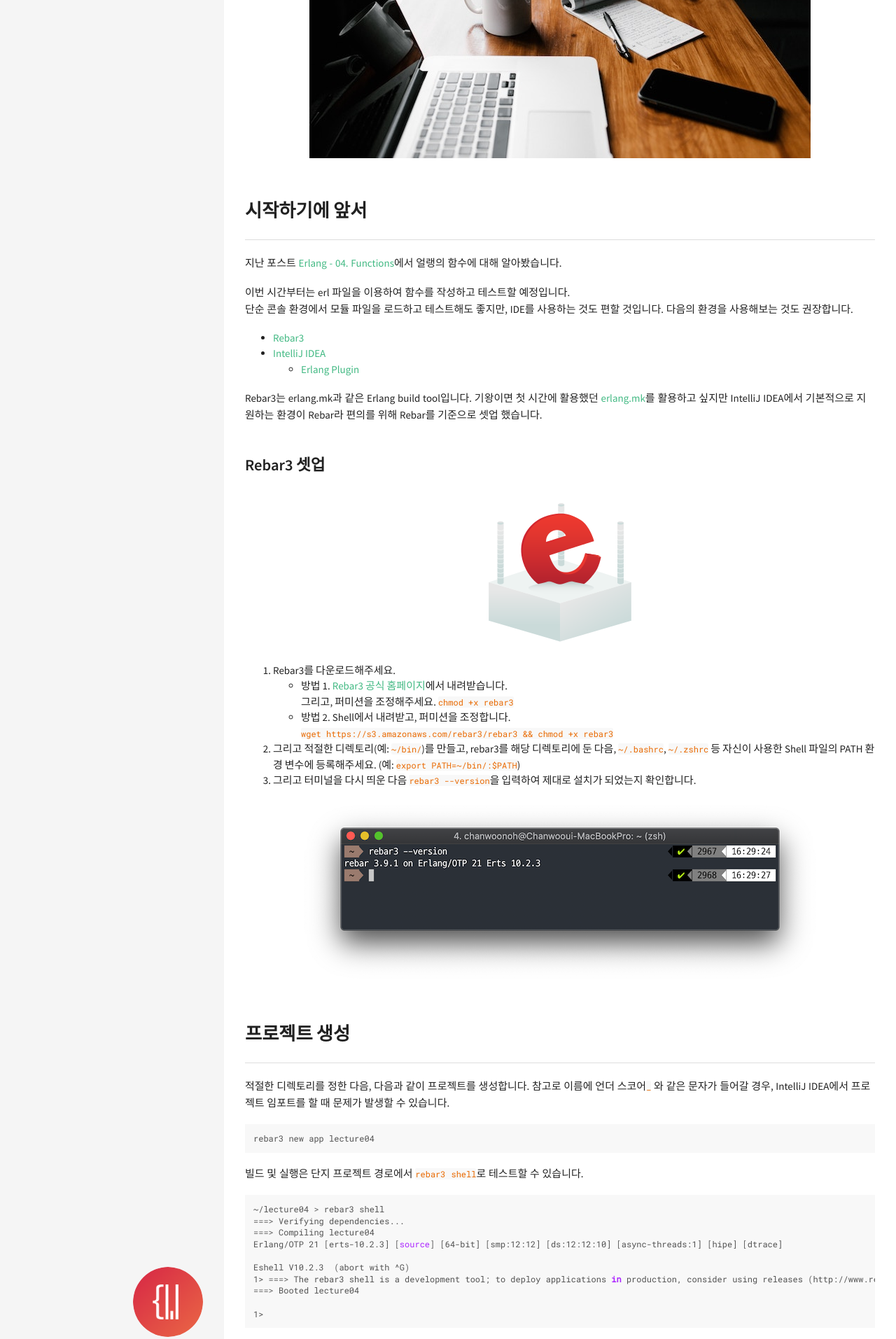
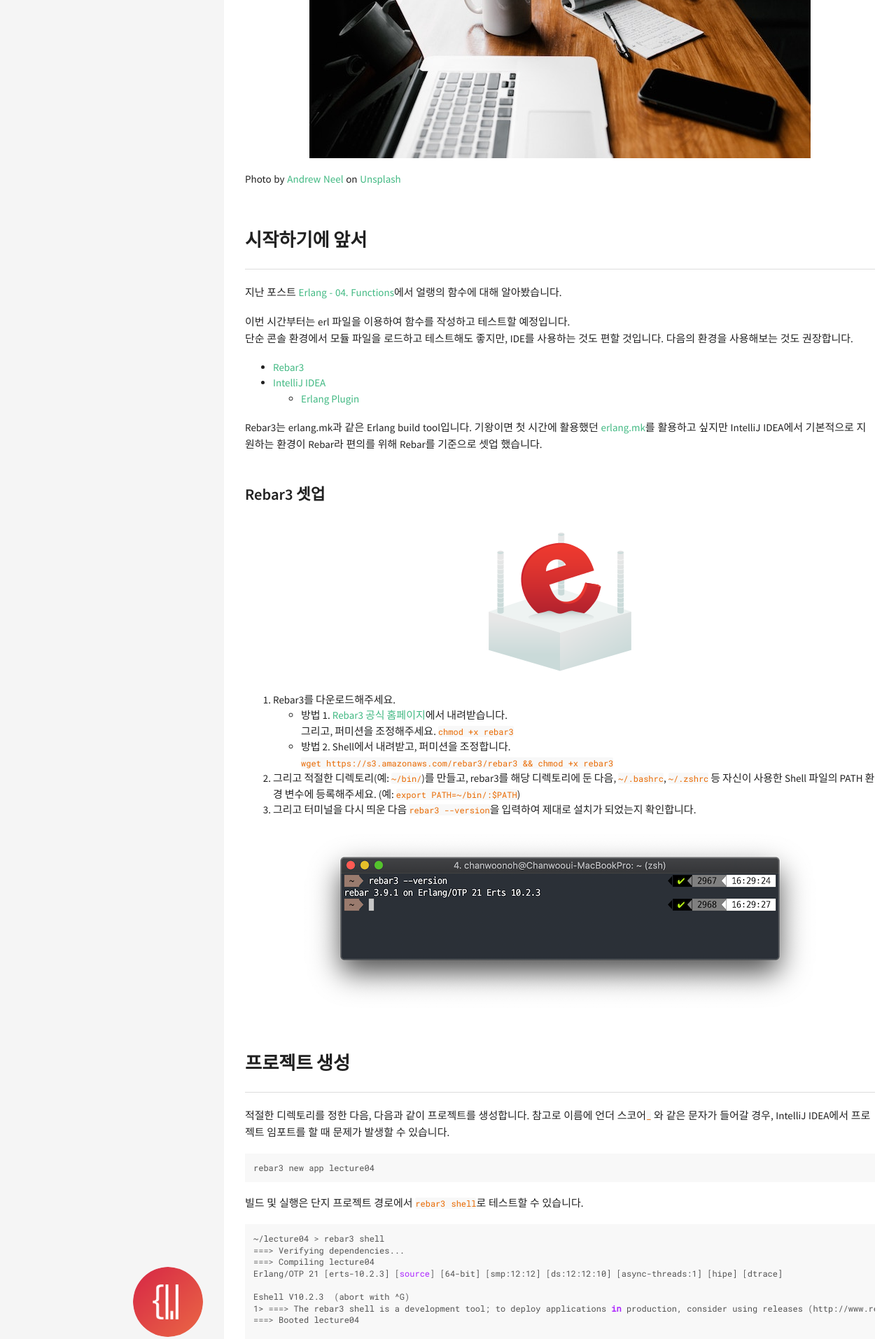
Before and after one commit to rajephon/blog, a Jekyll site: the page built from _posts/2019-04-25-erlang-05-rebar3-project-setup.md, in a window 1280 px wide. Shown: the part 529-2442 px from the top of the page at 70% size. Built offline with Jekyll 4.4.1, drawn with Linux system fonts in a browser that asks for light colours.

Commit message:
added source

```diff
--- a/_posts/2019-04-25-erlang-05-rebar3-project-setup.md
+++ b/_posts/2019-04-25-erlang-05-rebar3-project-setup.md
@@ -5,6 +5,8 @@ date: 2019-04-25 14:38 +0900
 ---
 
 ![banner-image]({{ site.url }}/assets/images/2019-04-25-erlang-05-rebar3-project-setup/banner-image.jpg)
+
+Photo by [Andrew Neel](https://unsplash.com/photos/cckf4TsHAuw?utm_source=unsplash&utm_medium=referral&utm_content=creditCopyText) on [Unsplash](https://unsplash.com/search/photos/project?utm_source=unsplash&utm_medium=referral&utm_content=creditCopyText)
 
 ## 시작하기에 앞서
 
```
